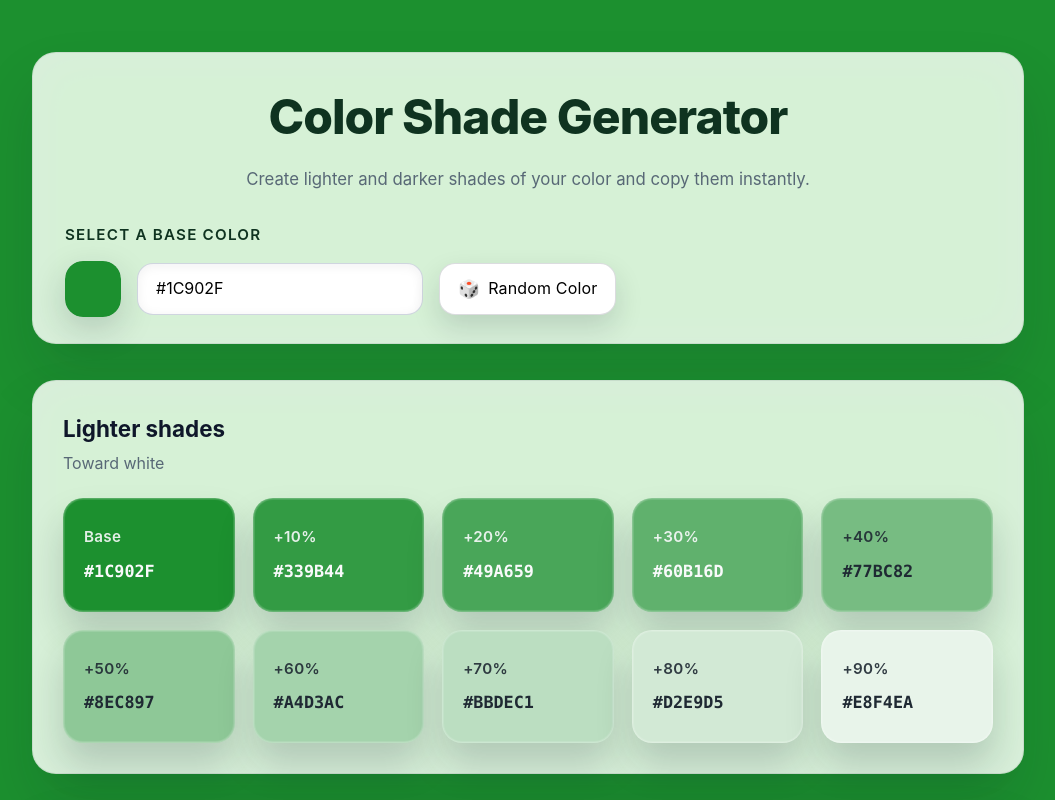
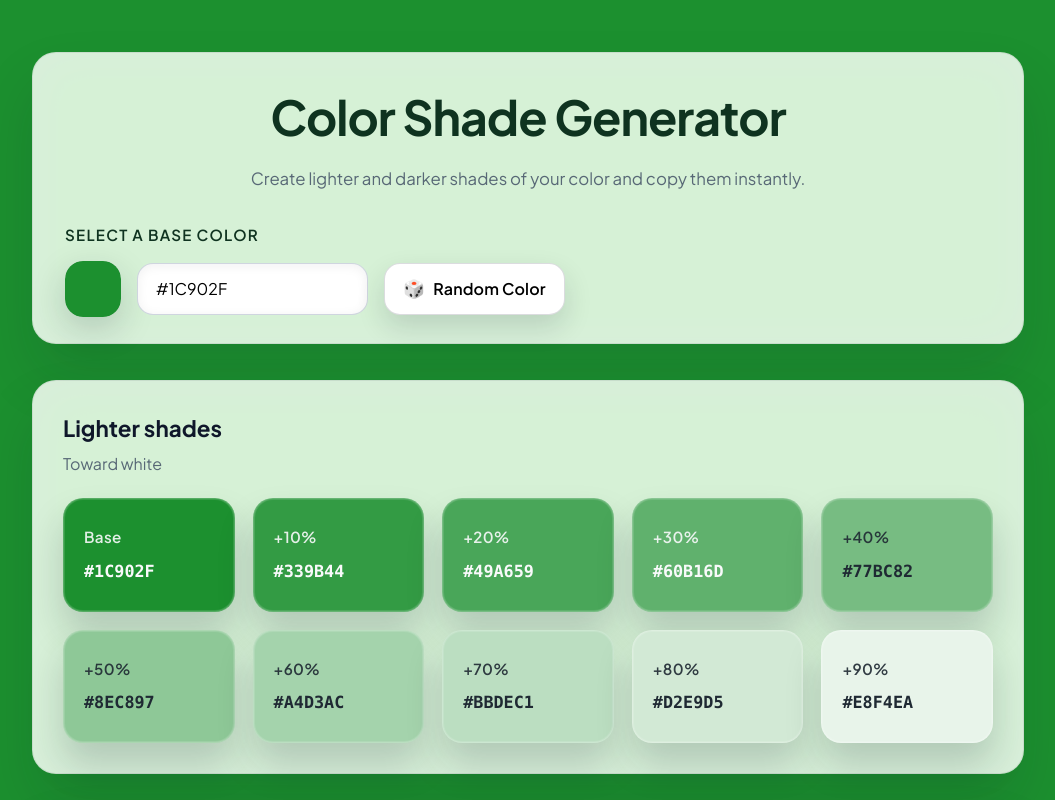
Before and after one commit to imranpollob/color-shades, a Next.js app: page / in a window 1280 px wide. Shown: the top 800 px of the page, without its empty margins (112-1167 px from the left). Built offline with nearby package versions, Linux system fonts and the light colour scheme.

Commit message:
changed the font

```diff
--- a/app/globals.css
+++ b/app/globals.css
@@ -28,7 +28,7 @@ body {
   min-height: 100vh;
   background-color: var(--page-background);
   color: var(--ink-primary);
-  font-family: 'Inter', -apple-system, BlinkMacSystemFont, 'Segoe UI', sans-serif;
+  font-family: 'Plus Jakarta Sans', -apple-system, BlinkMacSystemFont, 'Segoe UI', sans-serif;
   line-height: 1.6;
   transition: background-color 0.6s ease, color 0.3s ease;
 }
@@ -157,7 +157,7 @@ main {
   border-radius: 16px;
   background-color: #ffffff;
   color: #000000;
-  font-weight: 400;
+  font-weight: 600;
   letter-spacing: 0.01em;
   text-transform: none;
   box-shadow: 0 12px 28px rgba(15, 23, 42, 0.14);
--- a/app/layout.jsx
+++ b/app/layout.jsx
@@ -1,4 +1,5 @@
 import './globals.css';
+import { Plus_Jakarta_Sans } from 'next/font/google';
 
 export const metadata = {
   title: 'Color Shade Generator',
@@ -6,10 +7,15 @@ export const metadata = {
     'Generate lighter and darker shades for any hex color, copy them instantly, or export the palette as an image.'
 };
 
+const primaryFont = Plus_Jakarta_Sans({
+  subsets: ['latin'],
+  weight: ['400', '500', '600', '700']
+});
+
 export default function RootLayout({ children }) {
   return (
     <html lang="en">
-      <body>{children}</body>
+      <body className={primaryFont.className}>{children}</body>
     </html>
   );
 }
```
